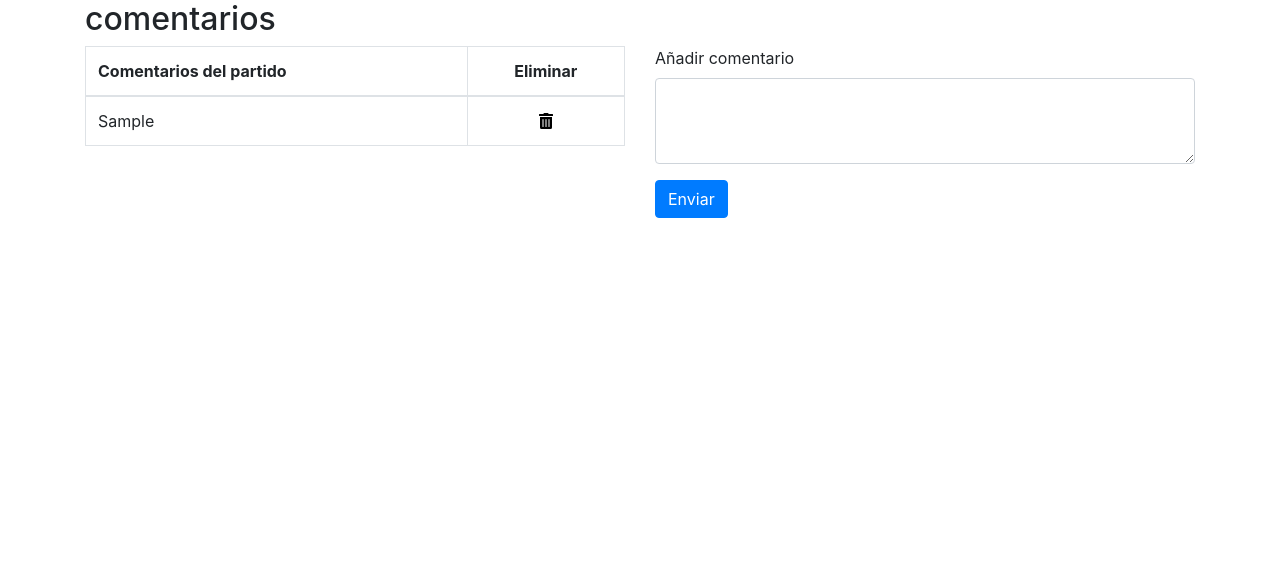
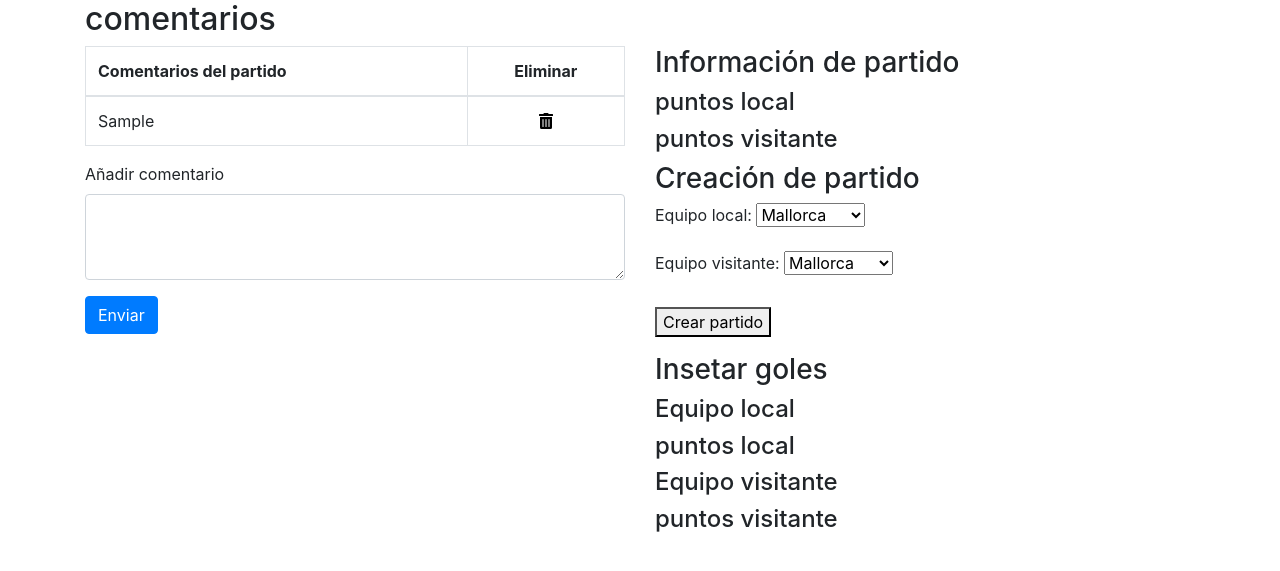
Before and after one commit to GabrielMasSimon/torneosgms, a PHP site: page /index.php?controller=comentarios&action=view in a window 1280 px wide. Shown: the part 56-627 px from the top of the page. Run offline with PHP 8.4, Linux system fonts and the light colour scheme; the visitor is signed in with stand-in values (Sample User, id 1); tables that the repository leaves empty or names only in its code hold one stand-in row (values such as "Sample post"); some libraries are stand-ins or nearby versions.

Commit message:
Añadida función para añadir equipos con javascript

```diff
--- a/controllers/usuarios_controller.php
+++ b/controllers/usuarios_controller.php
@@ -41,20 +41,18 @@ function insert() {
         $error = $usuarios->insertar();
 
         if (!$error) {
-          $usuario = $_POST['nombre'];
+          $usuario = $_POST['usuario'];
           $usuarios = new usuarios_model();
           $usuarios->setUsernombre( $usuario );
 
           $error = $usuarios->buscar_usuarios();
           if ($error) {
-            $_SESSION['nombre'] = $usuario;
-            echo "usuario existente"; exit;
+            $_SESSION['usuario'] = $usuario;
+            echo "usuario existente";
           }else {
             header( "Location: index.php");
 
           }
-
-
         }
         else {
             echo $error;
--- a/views/comentarios_view.phtml
+++ b/views/comentarios_view.phtml
@@ -48,12 +48,8 @@
 
     </tbody>
   </table>
-
-
-        </div>
-
-        <div class="col-6">
-        <form action="index.php?controller=comentarios&action=insert" method="post">
+            <!-- Añadir comentarios -->
+  <form action="index.php?controller=comentarios&action=insert" method="post">
         <div class="form-group">
             <label for="exampleTextarea">Añadir comentario</label>
             <textarea class="form-control" id="exampleTextarea" name="mensaje" rows="3"></textarea>
@@ -62,12 +58,69 @@
         <button type="submit" class="btn btn-primary" name="insert" >Enviar</button>
 
         </form>
+        <!-- Fin añadir comentarios -->
+
         </div>
 
+        <div class="col-6">
+
+        <h3>Información de partido</h3>
+        <h4 id="local"></h4> <h4>puntos local</h4>
+       <h4 id="visitante"></h4>  <h4>puntos visitante</h4>
+
+       <h3>Creación de partido</h3>
+
+
+
+
+       <div class="form-group">
+             <label>Equipo local:</label>
+            <select id="id_equipoLocal" name="id_equipoLocal">
+                <option value="Mallorca">Mallorca </option>
+                <option value="Menorca">Menorca </option>
+                <option value="Ibiza">Ibiza </option>
+                <option value="Formentera">Formentera </option>
+            </select>
+        </div>
+
+
+    <div class="form-group">
+             <label >Equipo visitante:</label>
+            <select id="id_equipoVisitante" name="id_equipoVisitante">
+                <option value="Mallorca">Mallorca </option>
+                <option value="Menorca">Menorca </option>
+                <option value="Ibiza">Ibiza </option>
+                <option value="Formentera">Formentera </option>
+            </select><br><br>
+
+            <button onclick="crearPartido()">Crear partido</button>
+                  </div>
+
+
+
+<script>
+
+function crearPartido(){
+
+var seleccionadoVisitante = document.getElementById('id_equipoVisitante').value;
+document.getElementById("visitante").innerHTML ="Equipo visitante "+ seleccionadoVisitante;
+
+var seleccionadoLocal = document.getElementById('id_equipoLocal').value;
+document.getElementById("local").innerHTML ="Equipo local "+ seleccionadoLocal;
+
+
+}
+</script>
+
+        <h3>Insetar goles</h3>
+        <h4>Equipo local</h4> <h4>puntos local</h4>
+        <h4>Equipo visitante</h4>  <h4>puntos visitante</h4>
+
+        </div>
+
+
     </div>
-
  </div>
-
 </body>
 
 </html>
--- a/views/usuarios_registro.phtml
+++ b/views/usuarios_registro.phtml
@@ -37,7 +37,7 @@
           </div>
 
 
-          <button type="submit" class="btn btn-success" name="insert">Guardar</button>
+          <button type="submit" class="btn btn-success" name="insert">Crear</button>
 
         </form>
 
```
